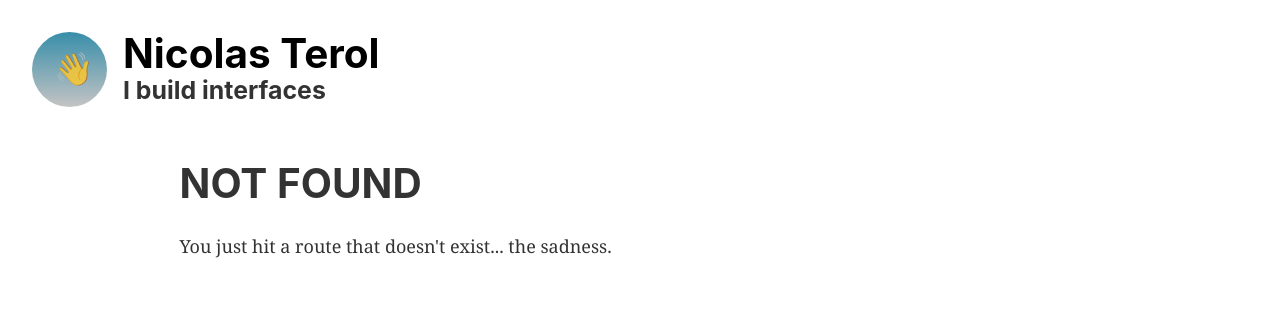
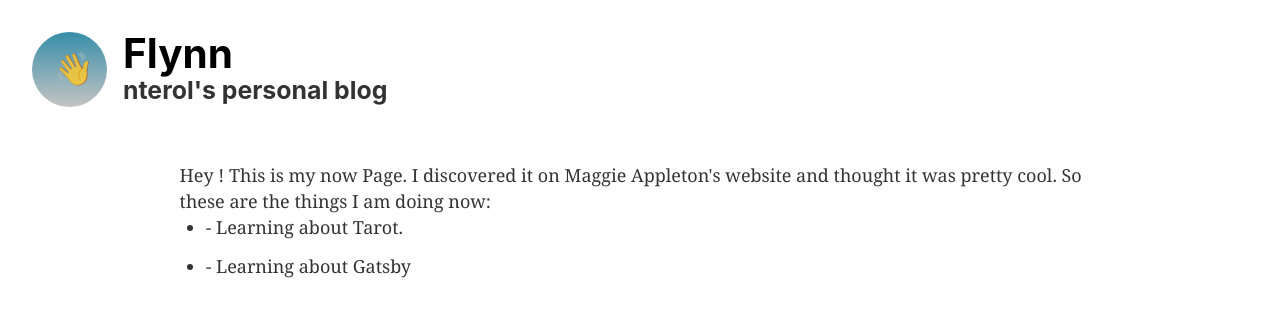
Before and after one commit to nterol/flynn, a Gatsby site: page /now in a window 1280 px wide. Before the commit this address had no page. Built offline with nearby package versions, Linux system fonts and the light colour scheme; Gatsby itself is replaced by a stand-in of ours.

Commit message:
💬 I really want to get started this year. Let's go !

```diff
--- a/gatsby-config.js
+++ b/gatsby-config.js
@@ -1,9 +1,11 @@
 module.exports = {
   siteMetadata: {
-    title: 'Nicolas Terol',
-    subtitle: 'I build interfaces',
+    title: `Flynn`,
+    subtitle: `nterol's personal blog`,
+    description: `Hi there 👋! I'm Nicolas, I'm a french front-end developer. I like Javascript and stuffs.`,
   },
   plugins: [
+    `gatsby-plugin-sass`,
     {
       resolve: `gatsby-plugin-styled-components`,
       options: { displayName: false },
@@ -16,8 +18,8 @@ module.exports = {
         path: `${__dirname}/src/images`,
       },
     },
-    'gatsby-transformer-sharp',
-    'gatsby-plugin-sharp',
+    `gatsby-transformer-sharp`,
+    `gatsby-plugin-sharp`,
     {
       resolve: `gatsby-plugin-manifest`,
       options: {
--- a/package.json
+++ b/package.json
@@ -12,15 +12,17 @@
     "gatsby-plugin-manifest": "^2.0.24",
     "gatsby-plugin-netlify": "^2.0.13",
     "gatsby-plugin-offline": "^2.0.25",
-    "gatsby-plugin-react-helmet": "^3.0.10",
+    "gatsby-plugin-react-helmet": "^3.3.10",
+    "gatsby-plugin-sass": "^2.3.12",
     "gatsby-plugin-sharp": "^2.0.35",
     "gatsby-plugin-styled-components": "^3.0.7",
     "gatsby-source-filesystem": "^2.0.28",
     "gatsby-transformer-sharp": "^2.1.17",
+    "node-sass": "^4.14.1",
     "react": "^16.8.5",
     "react-annotation": "^2.1.6",
     "react-dom": "^16.8.5",
-    "react-helmet": "^5.2.0",
+    "react-helmet": "^5.2.1",
     "react-spring": "^8.0.27",
     "sharp": "^0.22.0",
     "spotify-web-api-node": "^4.0.0",
--- a/src/components/ArticleRule.jsx
+++ b/src/components/ArticleRule.jsx
@@ -1,4 +1,4 @@
-import React, { useState, useEffect, useRef, createRef } from 'react'
+import React, { useState, useEffect, createRef } from 'react'
 import styled from 'styled-components'
 import { CustomAnnotation } from './CustomAnnotation'
 
@@ -27,7 +27,7 @@ export function ArticleRule() {
     }, [])
 
     setALlWordWidth(sequentalyCompiledWidth)
-  }, [])
+  }, [sentenceRef])
 
   const getWordX = i => {
     if (i === 0 || !allWordWidth.length) return 0
--- a/src/components/header.js
+++ b/src/components/header.js
@@ -103,6 +103,7 @@ const Header = ({ siteTitle, siteSubtitle }) => {
             style={{
               color: 'black',
               textDecoration: 'none',
+              marginBottom: '0.5 rem'
             }}
           >
             {siteTitle}
--- a/src/components/layout.js
+++ b/src/components/layout.js
@@ -1,24 +1,25 @@
 import React from 'react'
 import PropTypes from 'prop-types'
 import Helmet from 'react-helmet'
-import { StaticQuery, graphql } from 'gatsby'
+import { graphql, useStaticQuery } from 'gatsby'
 
 import Header from './header'
 import './layout.css'
 
-const Layout = ({ children }) => (
-  <StaticQuery
-    query={graphql`
+const Layout = ({ children }) => {
+  const data = useStaticQuery(graphql`
     query SiteTitleQuery {
       site {
         siteMetadata {
           title
           subtitle
+          description
         }
       }
     }
-    `}
-    render={data => (
+  `)
+
+  return (
     <>
       <Helmet
         title={data.site.siteMetadata.title}
@@ -44,9 +45,8 @@ const Layout = ({ children }) => (
         {children}
       </div>
     </>
-    )}
-  />
   )
+}
 
 Layout.propTypes = {
   children: PropTypes.node.isRequired,
--- /dev/null
+++ b/src/pages/now.js
@@ -0,0 +1,19 @@
+import React from 'react'
+import Layout from '../components/layout'
+
+function NowPage() {
+  return (
+    <Layout>
+      <main>
+        Hey ! This is my now Page. I discovered it on Maggie Appleton's website
+        and thought it was pretty cool. So these are the things I am doing now:
+        <ul>
+          <li>- Learning about Tarot. </li>
+          <li>- Learning about Gatsby</li>
+        </ul>
+      </main>
+    </Layout>
+  )
+}
+
+export default NowPage
```
Also changed, not shown: src/components/atoms/blog-description/blog-description.js (added, +28 -0 lines), src/components/atoms/blog-description/styles.module.scss (added, +11 -0 lines), src/components/image.js (+9 -8 lines), src/pages/index.js (+6 -7 lines), 1 other file. Lines whose indentation alone changed are shown as unchanged.
